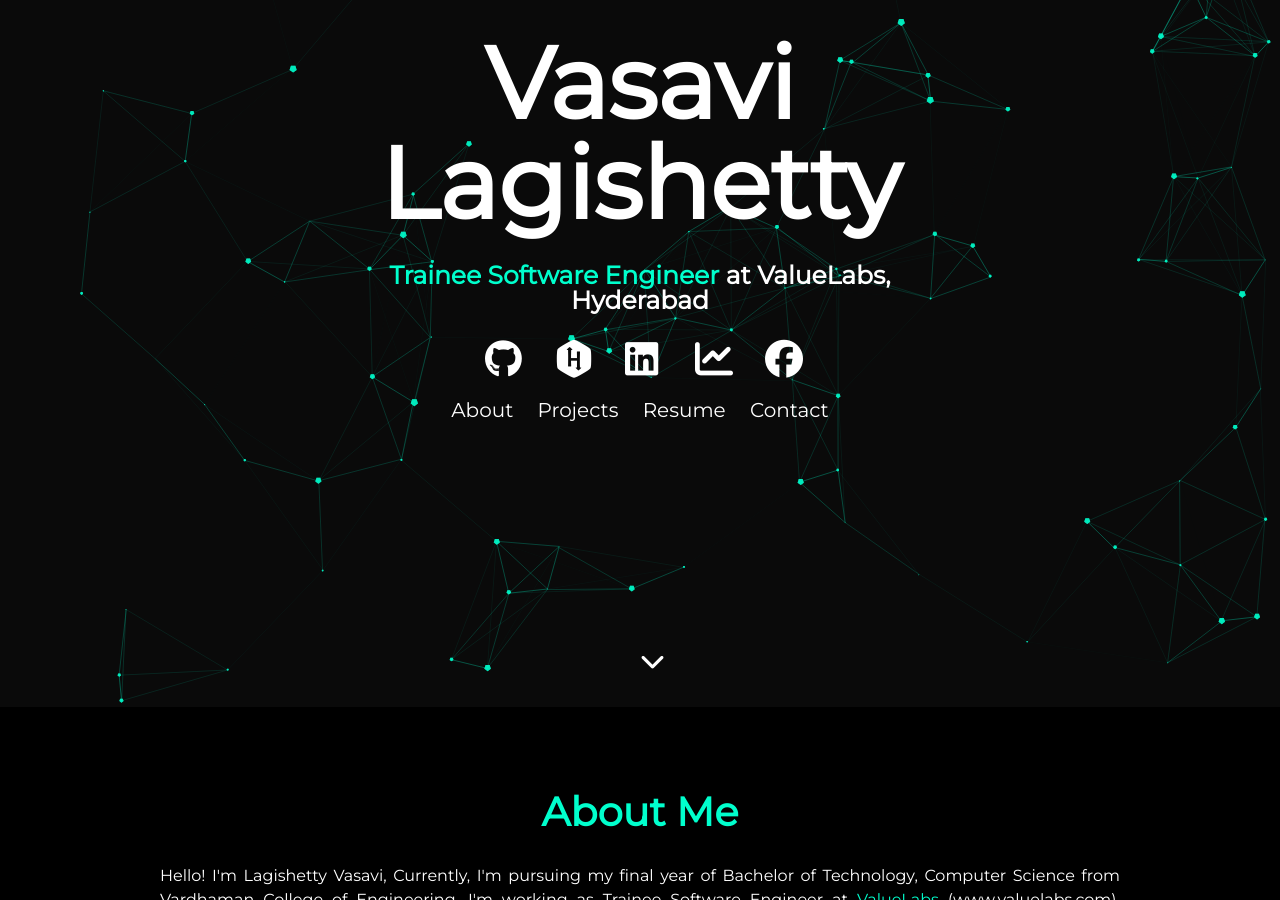
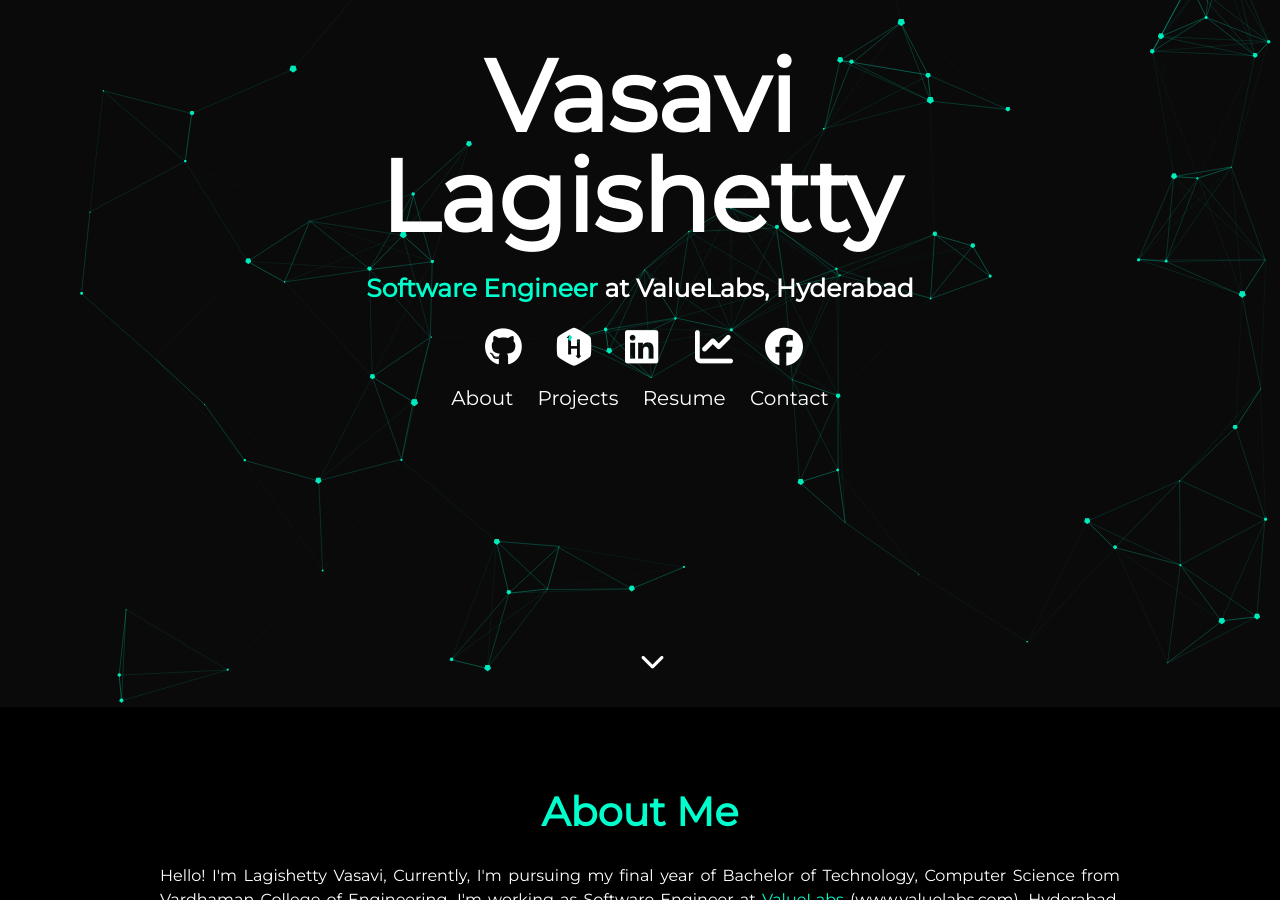
Before and after one commit to VasaviLagishetty/VasaviLagishetty.github.io, a Jekyll site: the page built from index.html, in a window 1280 px wide and 900 px high, scrolled down 193 px. Built offline with Jekyll 4.4.1, drawn with Linux system fonts in a browser that asks for light colours; nearby versions of some CDN libraries; some of the changed text lies outside the part shown.

Commit message:
Updated headline tag

```diff
--- a/_includes/about.html
+++ b/_includes/about.html
@@ -74,7 +74,7 @@
  <body style="background-color:black;color: white">
 <div class="user-details">
   <h1> About Me </h1>
-  <p id="info1">Hello! I'm Lagishetty Vasavi, Currently, I'm pursuing my final year of Bachelor of Technology, Computer Science from Vardhaman College of Engineering. I'm working as Trainee Software Engineer at <span style="color: #00ffcd;">ValueLabs</span> <a href="https://www.valuelabs.com/">(www.valuelabs.com)</a>, Hyderabad. Working on various technologies like Low Code Platforms, ReactJS, and also on Swift Xcode(IoS). I felt Enthusiastic in open-source contributions, problem-solving, algorithms, love to explore and build real-time applications.</p>
+  <p id="info1">Hello! I'm Lagishetty Vasavi, Currently, I'm pursuing my final year of Bachelor of Technology, Computer Science from Vardhaman College of Engineering. I'm working as Software Engineer at <span style="color: #00ffcd;">ValueLabs</span> <a href="https://www.valuelabs.com/">(www.valuelabs.com)</a>, Hyderabad. Working on various technologies like Low Code Platforms, ReactJS, and also on Swift Xcode(IoS). I felt Enthusiastic in open-source contributions, problem-solving, algorithms, love to explore and build real-time applications.</p>
   <p id="info">Apart from my education and experience I also work as a volunteer in 2 organizations :<br>Academic Support Volunteer(AVS) at <span style="color: #00ffcd;">Make A Difference</span>(MAD) Non-profitable organization - Providing educational support to orphan children from 6th to 10th class on Sundays. & Volunteer and Developer at <span style="color: #00ffcd;">Swecha</span> FSMI (TS & AP) - Delivered sessions to students through free workshops on emerging technologies to enhance their career opportunities.</p>
   </div><br><br>
 <table>
--- a/_includes/header.html
+++ b/_includes/header.html
@@ -5,7 +5,7 @@
   <div class="header">
       <h1>
         <span class="site-title">{{site.username}}</span>
-        <span class="site-description"><span style="color: #00ffcd;">Trainee Software Engineer</span> at ValueLabs, Hyderabad</span>
+        <span class="site-description"><span style="color: #00ffcd;">Software Engineer</span> at ValueLabs, Hyderabad</span>
       </h1>
       <div class="header-icons">
         <a aria-label="My Github" target="_blank" href="https://github.com/VasaviLagishetty"><i id = "icon" class="fab fa-github" ></i></a>
```
